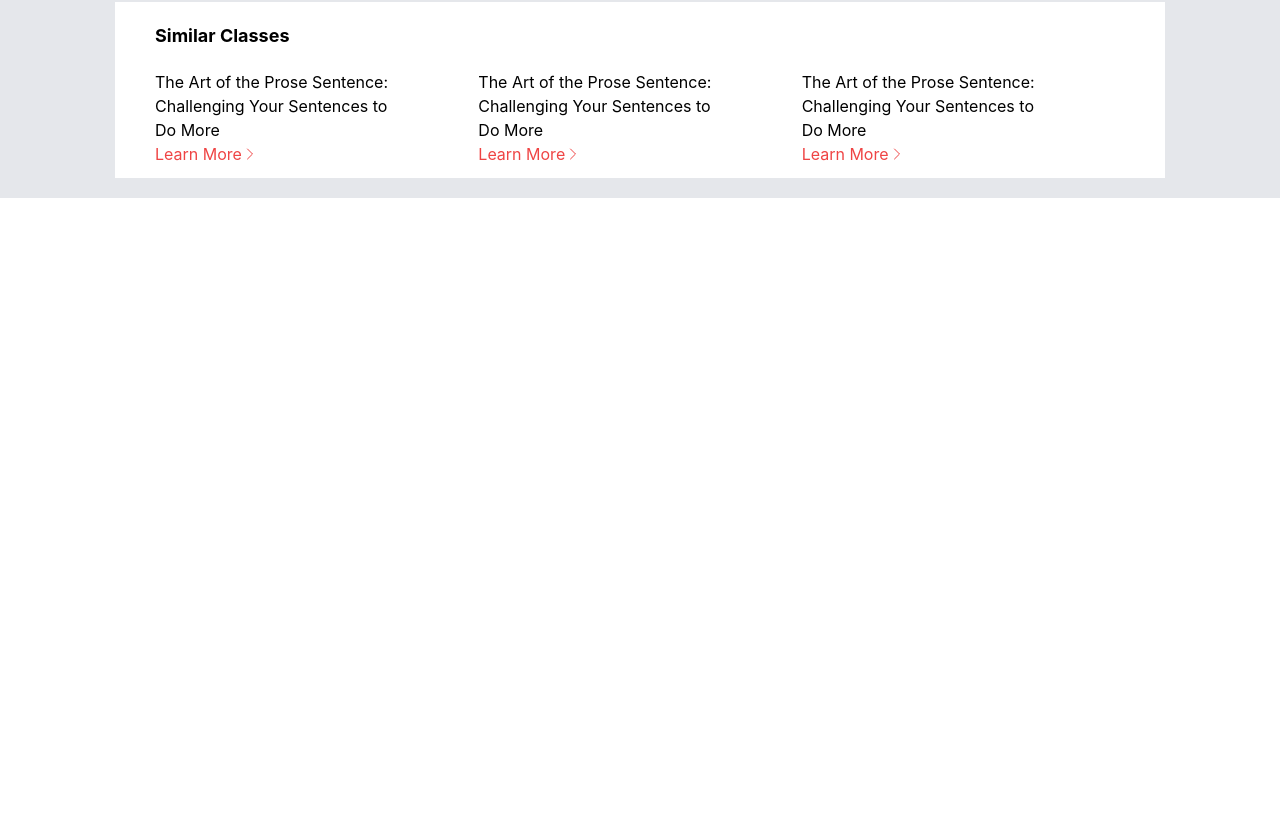
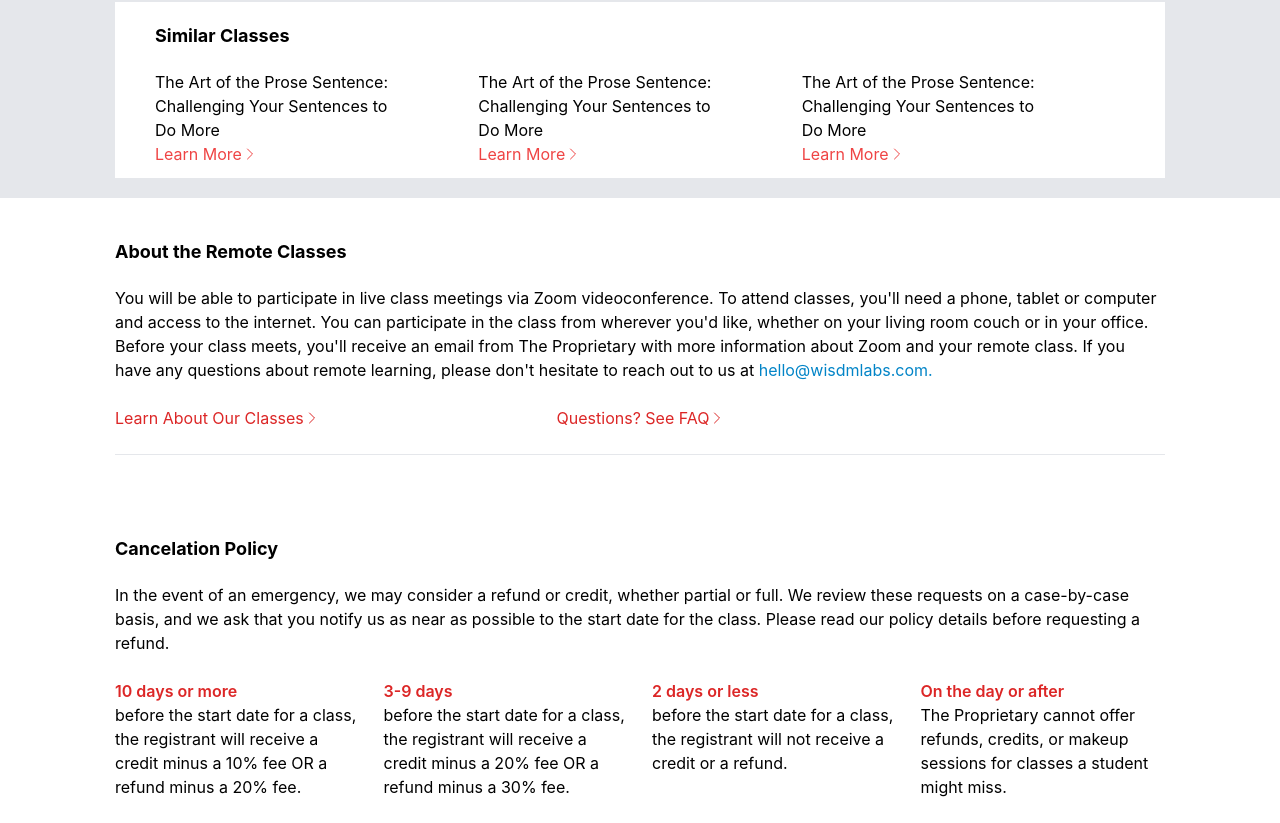
Before and after one commit to rcmangnale/mywork, a React (Create React App) app: page / in a window 1280 px wide. Shown: the part 1838-2661 px from the top of the page. Before the commit the page ends 2036 px from the top, so only its background shows below. Built offline with nearby package versions, Linux system fonts and the light colour scheme.

Commit message:
update remote section

```diff
--- a/src/App.js
+++ b/src/App.js
@@ -4,6 +4,7 @@ import Navbar from "./components/Navbar"
 import Header from "./components/Header"
 import Main from "./components/Main"
 import Similar from './components/Similar';
+import Remote from "./components/Remote"
 
 function App() {
   return (
@@ -18,6 +19,7 @@ function App() {
       <div className='flex justify-center bg-gray-200'>
         <Similar></Similar>
       </div>
+      <Remote></Remote>
     </div>
   );
 }
--- /dev/null
+++ b/src/components/Remote.js
@@ -0,0 +1,107 @@
+import React from "react";
+
+export default function Remote() {
+  return (
+    <div>
+      <div className="mx-auto lg:w-[1050px]">
+        <p className="py-5 pt-10 text-lg font-bold text-left">
+          About the Remote Classes
+        </p>
+        <p className="text-left">
+          You will be able to participate in live class meetings via Zoom
+          videoconference. To attend classes, you'll need a phone, tablet or
+          computer and access to the internet. You can participate in the class
+          from wherever you'd like, whether on your living room couch or in your
+          office. Before your class meets, you'll receive an email from The
+          Proprietary with more information about Zoom and your remote class. If
+          you have any questions about remote learning, please don't hesitate to
+          reach out to us at{" "}
+          <span className="text-sky-600">hello@wisdmlabs.com.</span>
+        </p>
+        <div className="flex justify-start gap-16 py-6 text-left text-red-600">
+          <p className="grid grid-cols-2">
+            Learn About Our Classes
+            <span>
+              <svg
+                xmlns="http://www.w3.org/2000/svg"
+                fill="none"
+                viewBox="0 0 24 24"
+                stroke-width="1.5"
+                stroke="currentColor"
+                class="w-4 h-6"
+              >
+                <path
+                  stroke-linecap="round"
+                  stroke-linejoin="round"
+                  d="M8.25 4.5l7.5 7.5-7.5 7.5"
+                />
+              </svg>
+            </span>
+          </p>
+          <p className="grid grid-cols-2">
+            Questions? See FAQ
+            <svg
+              xmlns="http://www.w3.org/2000/svg"
+              fill="none"
+              viewBox="0 0 24 24"
+              stroke-width="1.5"
+              stroke="currentColor"
+              class="w-4 h-6"
+            >
+              <path
+                stroke-linecap="round"
+                stroke-linejoin="round"
+                d="M8.25 4.5l7.5 7.5-7.5 7.5"
+              />
+            </svg>
+          </p>
+        </div>
+        <hr className="py-5 "></hr>
+        <div>
+          <p className="py-5 pt-10 text-lg font-bold text-left">
+            Cancelation Policy
+          </p>
+          <p className="text-left">
+            In the event of an emergency, we may consider a refund or credit,
+            whether partial or full. We review these requests on a case-by-case
+            basis, and we ask that you notify us as near as possible to the
+            start date for the class. Please read our policy details before
+            requesting a refund.{" "}
+          </p>
+          <div className="grid grid-cols-4 gap-6 py-6 text-left">
+            <div>
+              <span className="font-semibold text-red-600">
+                10 days or more{" "}
+              </span>{" "}
+              <br></br>
+              before the start date for a class, the registrant will receive a
+              credit minus a 10% fee OR a refund minus a 20% fee.
+            </div>
+            <div>
+              <span className="font-semibold text-red-600">3-9 days</span>{" "}
+              <br></br>
+              before the start date for a class, the registrant will receive a
+              credit minus a 20% fee OR a refund minus a 30% fee.
+            </div>
+            <div>
+              <span className="font-semibold text-red-600">
+                2 days or less{" "}
+              </span>
+              <br></br>
+              before the start date for a class, the registrant will not receive
+              a credit or a refund.
+            </div>
+            <div>
+              <span className="font-semibold text-red-600">
+                On the day or after
+              </span>
+              <br></br>
+              The Proprietary cannot offer refunds, credits, or makeup sessions
+              for classes a student might miss.
+            </div>
+          </div>
+        </div>
+      </div>
+    </div>
+  );
+}
```
